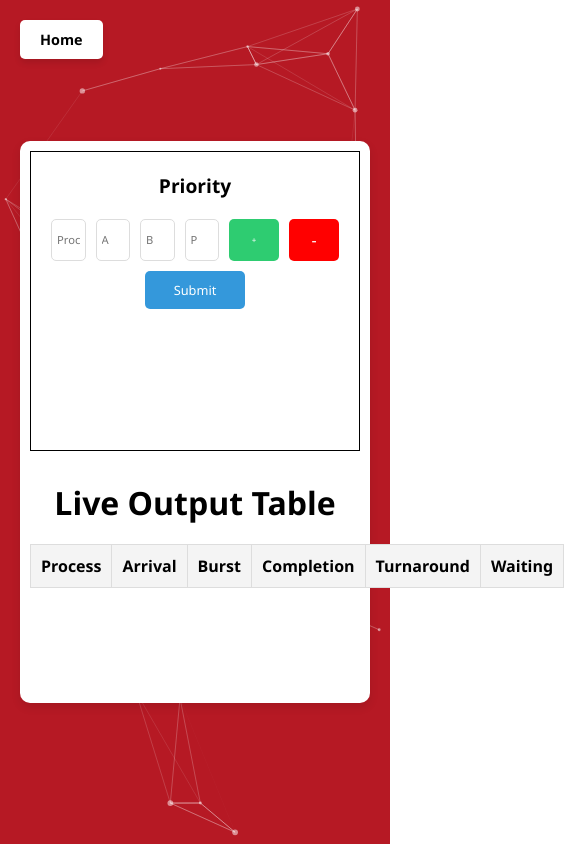
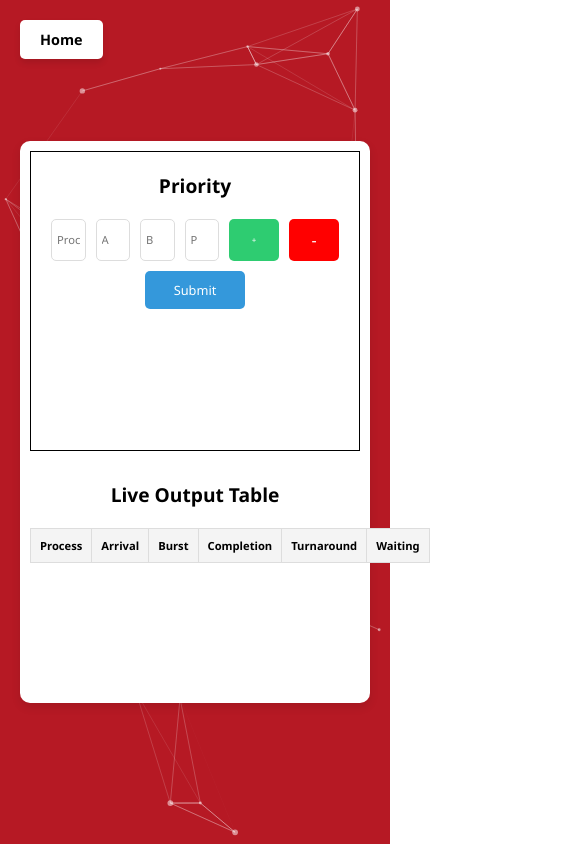
Before and after one commit to ackshayakeerthig/CPU-Scheduling-Algorithms-Visualisation-Website, a React (Vite) app in the folder frontend/: page /Priority in a window 390 px wide. Shown: the whole page, 564 px wide, since content can reach past the window. Built offline with nearby package versions, Linux system fonts and the light colour scheme.

Commit message:
Changed styles in Output Card and function call for Round Robin in Template Form

```diff
--- a/frontend/src/components/OutputCard/OutputCard.css
+++ b/frontend/src/components/OutputCard/OutputCard.css
@@ -59,9 +59,11 @@ h1 {
 .output-table td {
   text-align: center;
   border: 1px solid #ddd;
+  padding: 10px 0px;
 }
 
 .output-table th {
+  padding: 10px;
   background-color: #f4f4f4;
   font-weight: bold;
 }
@@ -91,6 +93,15 @@ h1 {
 
   .output-table th,
   .output-table td {
-    padding: 10px;
+    padding: 7px;
+    font-size: 0.7rem;
+  }
+
+  .output-table th{
+    padding: 9px;
+  }
+
+  .output-table-title{
+    font-size: 1.2rem;
   }
 }
--- a/frontend/src/components/OutputCard/OutputCard.jsx
+++ b/frontend/src/components/OutputCard/OutputCard.jsx
@@ -38,7 +38,7 @@ function OutputTable({ output }) {
   return (
     <>
       <div style={{ display:"flex", justifyContent:"center", width:"100%"}}>
-        <h1 style={{ color: "#000000" }}>Live Output Table</h1>
+        <h1 style={{ color: "#000000" }} className="output-table-title">Live Output Table</h1>
       </div>
       <table className="output-table">
         <TableHead headings={tableHeadings} />
--- a/frontend/src/components/Template/FormTemplate.jsx
+++ b/frontend/src/components/Template/FormTemplate.jsx
@@ -50,7 +50,11 @@ const FormTemplate = ({ algorithm, setOutput, calculateAlgorithm }) => {
 
     console.log(dataToSubmit);
 
-    const result = calculateAlgorithm(dataToSubmit.processes);
+    const result =
+      algorithm === "RoundRobin"
+        ? calculateAlgorithm(dataToSubmit.processes, dataToSubmit.quantum)
+        : calculateAlgorithm(dataToSubmit.processes);
+
     console.log(result);
     setOutput(result);
   };
```
